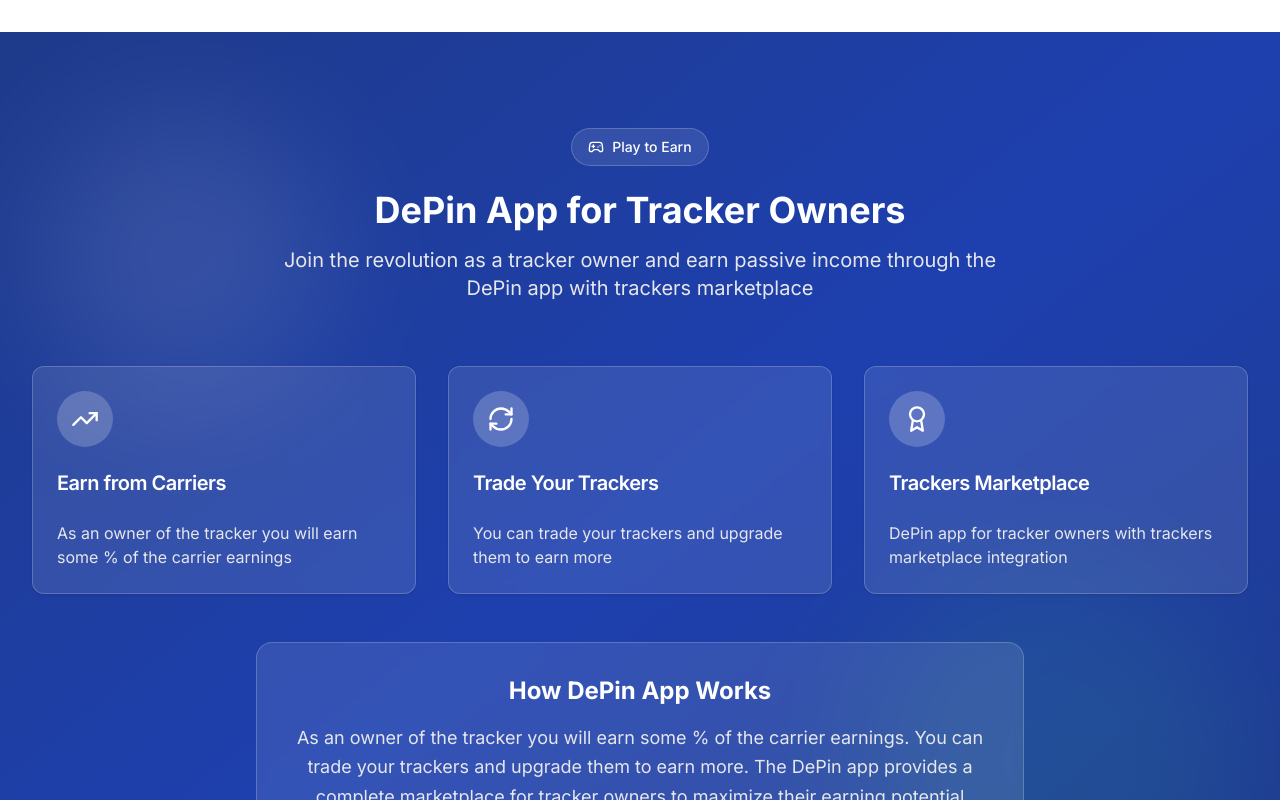
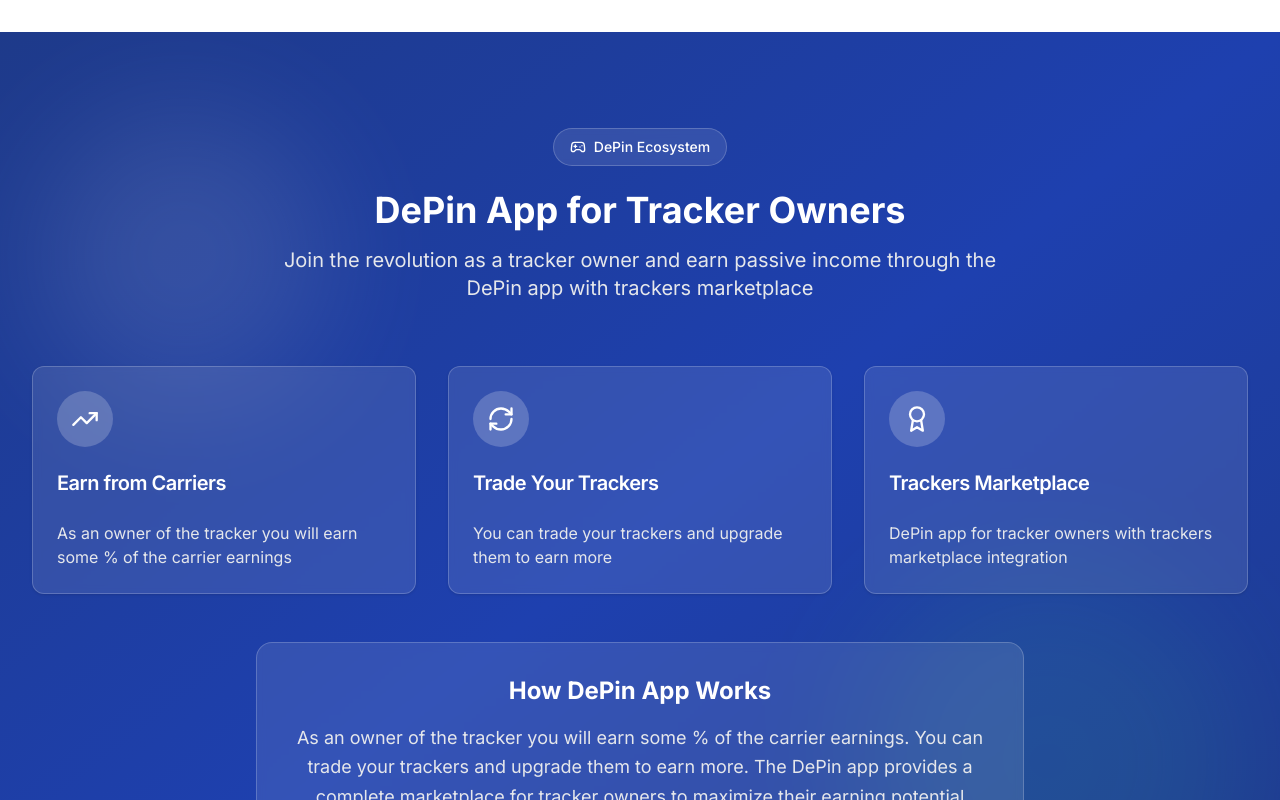
Before and after one commit to Alherd1208/deloc, a Next.js app: page / in a window 1280 px wide. Shown: the part 2260-3060 px from the top of the page. Built offline with nearby package versions, Linux system fonts and the light colour scheme.

Commit message:
Replace Play to Earn references with DePin App terminology

```diff
--- a/components/Footer.tsx
+++ b/components/Footer.tsx
@@ -38,7 +38,7 @@ export default function Footer() {
                         <h3 className="text-lg font-semibold mb-4">Platform</h3>
                         <ul className="space-y-2 text-gray-400">
                             <li><a href="#features" className="hover:text-white transition-colors">Features</a></li>
-                            <li><a href="#play-to-earn" className="hover:text-white transition-colors">Play to Earn</a></li>
+                            <li><a href="#play-to-earn" className="hover:text-white transition-colors">DePin App</a></li>
                             <li><a href="#tokenomics" className="hover:text-white transition-colors">Tokenomics</a></li>
                             <li><a href="#roadmap" className="hover:text-white transition-colors">Roadmap</a></li>
                         </ul>
--- a/components/PlayToEarn.tsx
+++ b/components/PlayToEarn.tsx
@@ -42,7 +42,7 @@ export default function PlayToEarn() {
                 >
                     <div className="inline-flex items-center px-4 py-2 bg-white/10 backdrop-blur-sm rounded-full border border-white/20 mb-6">
                         <Gamepad2 className="h-4 w-4 mr-2" />
-                        <span className="text-sm font-medium">Play to Earn</span>
+                        <span className="text-sm font-medium">DePin Ecosystem</span>
                     </div>
                     <h2 className="text-3xl md:text-4xl font-bold mb-4">
                         DePin App for Tracker Owners
--- a/components/Roadmap.tsx
+++ b/components/Roadmap.tsx
@@ -57,8 +57,8 @@ const roadmapItems = [
         status: 'future'
     },
     {
-        title: 'Play to Earn Game',
-        description: 'Play to earn game for tracker owners Android/iOS app',
+        title: 'DePin App Game',
+        description: 'DePin app for tracker owners Android/iOS app',
         status: 'future'
     },
     {
```
